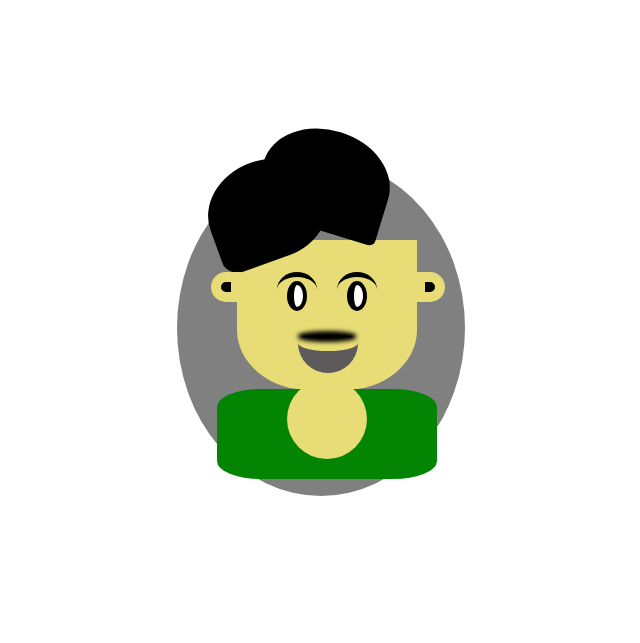
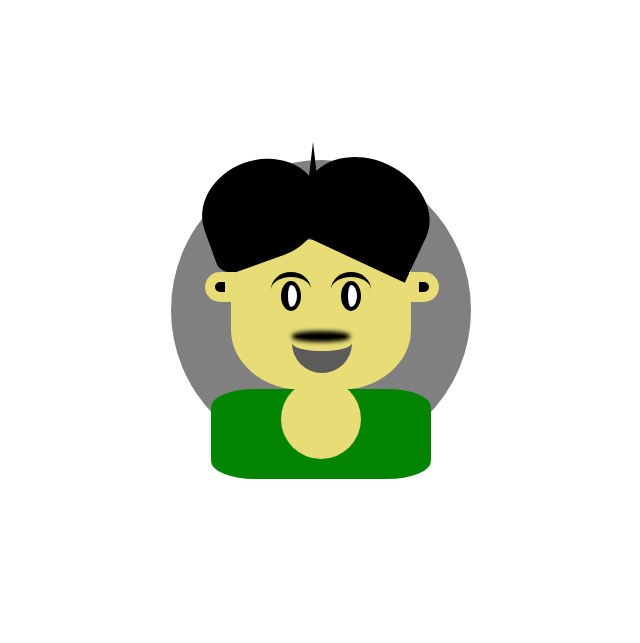
Before and after one commit to RohitPatil21/Cartoon.github.io, a plain HTML site: page index.html in a window 1280 px wide. Shown: the whole page, without its empty margins (319-959 px from the left). Drawn offline with Linux system fonts and the light colour scheme.

Commit message:
Changes in style.css

```diff
--- a/style.css
+++ b/style.css
@@ -25,10 +25,11 @@ html{
 
 /* Design cartoon Circle  */
 .circle{
-    height: 70%;
-    width: 50%;
+    height: 30rem;
+    width: 30rem;
     background-color: grey;
     border-radius: 50%;
+    position: relative;
 }
 
 /* hair left side  */
@@ -50,13 +51,13 @@ html{
     background-color: black;
     height: 100px;
     width: 13rem;
-    transform: rotate(17deg);
+    transform: rotate(25deg);
     position: absolute;
-    top: 13rem;
-    right: 57rem;
+    top: 0;
+    left: 13.1rem;
     border-top-left-radius: 90%;
     border-top-right-radius: 90%;
-    border-bottom-right-radius: 10%;
+    /* border-bottom-right-radius: 20%; */
 }
 
 
```
